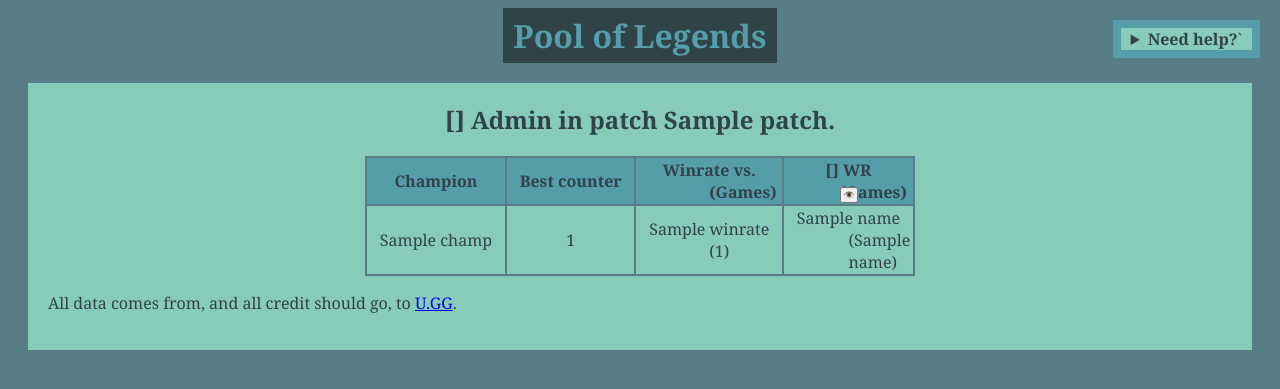
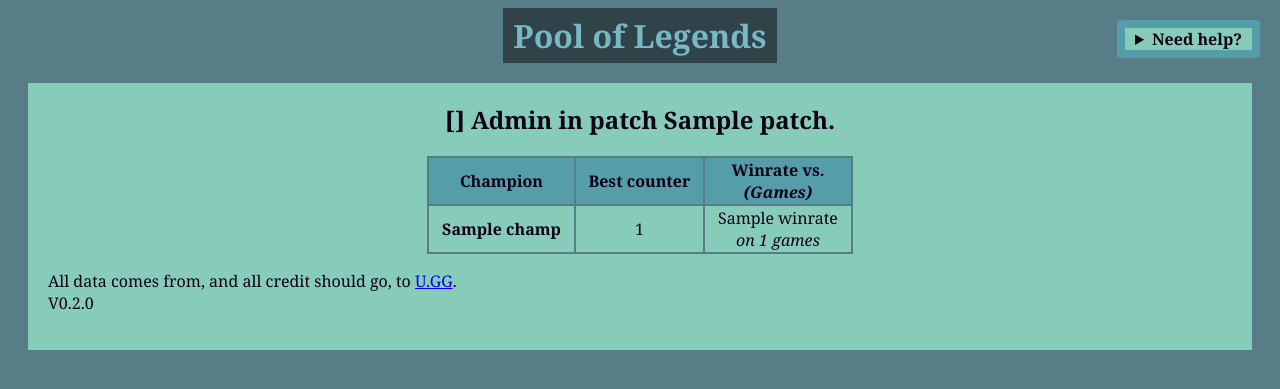
Before and after one commit to Cobran53/PoolOfLegends, a Flask app: template templates/results.html in a window 1280 px wide. Shown: the top 389 px of the page. Run offline with Flask 3, Linux system fonts and the light colour scheme; the template is opened without the code that fills it: most values are stand-ins (such as "Sample title", 1, 10 or a date in 2020).

Commit message:
to be continued... * sort ne marche plus * images? * view more btn doesn't work :(

```diff
--- a/app.py
+++ b/app.py
@@ -1,19 +1,22 @@
 from flask import Flask, render_template
 from bs4 import BeautifulSoup
 from selenium import webdriver
-from selenium.common.exceptions import NoSuchElementException
+from selenium.common.exceptions import NoSuchElementException, StaleElementReferenceException
 from selenium.webdriver.common.by import By
-from selenium.webdriver.support.select import Select
+from selenium.webdriver.support.wait import WebDriverWait
 from selenium.webdriver.support import expected_conditions as EC
 
 from selenium.webdriver.chrome.service import Service as ChromeService
 from webdriver_manager.chrome import ChromeDriverManager
+from selenium.webdriver.chrome.options import Options as ChromeOptions
 
 from selenium.webdriver.edge.service import Service as EdgeService
 from webdriver_manager.microsoft import EdgeChromiumDriverManager
+from selenium.webdriver.edge.options import Options as EdgeOptions
 
 from selenium.webdriver.firefox.service import Service as FirefoxService
 from webdriver_manager.firefox import GeckoDriverManager
+from selenium.webdriver.firefox.options import Options as FirefoxOptions
 
 import werkzeug  # server
 import os
@@ -26,9 +29,11 @@ headers = {"User-Agent": "Mozilla/5.0 (Windows NT 10.0; Win64; x64; rv:109.0) Ge
 
 browsers = {
     "Firefox": {'name': 'Firefox', 'driver': webdriver.Firefox, 'service': FirefoxService,
-                'manager': GeckoDriverManager},
-    "Chrome": {'name': 'Chrome', 'driver': webdriver.Chrome, 'service': ChromeService, 'manager': ChromeDriverManager},
-    "Edge": {'name': 'Edge', 'driver': webdriver.Edge, 'service': EdgeService, 'manager': EdgeChromiumDriverManager},
+                'manager': GeckoDriverManager, 'options': FirefoxOptions},
+    "Chrome": {'name': 'Chrome', 'driver': webdriver.Chrome, 'service': ChromeService,
+               'manager': ChromeDriverManager, 'options': ChromeOptions},
+    "Edge": {'name': 'Edge', 'driver': webdriver.Edge, 'service': EdgeService,
+             'manager': EdgeChromiumDriverManager, 'options': EdgeOptions},
 }
 driver = None
 
@@ -45,24 +50,31 @@ browsers_in_order_no_duplicates = []
 [browsers_in_order_no_duplicates.append(x) for x in browsers_in_order if x not in browsers_in_order_no_duplicates and
  x in ["Firefox", "Edge", "Chrome"]]
 
-# Parcourir chaque navigateur et essayer de l'initialiser
+# Iterate through each browser and try to initialize it
 for key in browsers_in_order_no_duplicates:
     browser = browsers[key]
     try:
-        service = browser['service'](browser['manager']().install())
+        options = browser['options']()
+        if config.getboolean("Browser Options", "show_images"):
+            # Add options to disable image loading
+            options.add_argument('--blink-settings=imagesEnabled=false')
+            options.set_preference('permissions.default.image', 2)
+            if browser['name'] == 'Edge':
+                options.use_chromium = True
+        service = browser['service'](browser['manager']().install(), options=options)
         driver = browser['driver'](service=service)
-        print(f"Navigateur {browser['name']} initialisé avec succès.")
-        break  # Sortir de la boucle si l'initialisation du navigateur est réussie
+        print(f"Successfully initialized {browser['name']} browser.")
+        break  # Exit the loop if browser initialization is successful
     except Exception as e:
-        print(f"Échec de l'initialisation du navigateur {browser['name']}: {e}")
+        print(f"Failed to initialize {browser['name']} browser: {e}")
 
-# Vérifier si un navigateur a été initialisé avec succès
+# Check if a browser was successfully initialized
 if driver is None:
-    print("Aucun navigateur compatible trouvé. Fermeture...")
+    print("No compatible browser found. Exiting...")
 else:
-    print("Driver connecté!")
-    driver.implicitly_wait(config["Wait Time"]["wait_time"])  # Si le driver ne trouve pas un truc, il attendra 5 sec
-    # Fermer le navigateur à la fermeture
+    cookies_wait_time = config.getfloat("Wait Time", "cookies_wait_time")
+    show_more_wait_time = config.getfloat("Wait Time", "show_more_wait_time")
+    # Quit the browser at exit
     atexit.register(lambda: driver.quit())
 
 if getattr(sys, 'frozen', False):
@@ -72,61 +84,74 @@ if getattr(sys, 'frozen', False):
 else:
     app = Flask(__name__)
 
+
 cookies_enabled = False
 
+
 def keep_only_numbers(string):
+    """Removes all characters except numbers and the decimal point from a string before returning it."""
     return re.sub(r'[^0-9.]', '', string)
 
 
 def get_champion_winrate(champion, role, patch=None):
-    """
-    Obtient un dictionnaire contenant un champion adverse, le winrate contre ce champion et son nombre de matchs.
-    :param patch:
-    :param champion:
-    :param role:
-    :return:
+    """Returns a dict contening for each enemy champion, the winrate against it and the nuimber of match.
+
+    patch should be written as 13_9 or 13_10. 13.9 or 13_09 won't work.
     """
     global cookies_enabled
-
+    champion = champion.lower()
     role = role.lower()
-    champion = champion.lower()
     try:
         assert role in ["top", "jungle", "middle", "adc", "support"]
     except AssertionError:
         print(role)
         raise
 
-    if patch:  # 13_10 not 13.10
+    if patch:  # 13_10, not 13.10
         url = f"https://u.gg/lol/champions/{champion}/counter?patch={patch}&role={role}"
     else:
         url = f"https://u.gg/lol/champions/{champion}/counter?role={role}"
-    print(url)
+    print("URL visited:", url)
     driver.get(url)
 
-    try:
-        if not cookies_enabled and EC.visibility_of_element_located((By.CLASS_NAME, "qc-cmp2-summary-buttons")):
-            buttons_cookies = driver.find_element(By.CLASS_NAME, "qc-cmp2-summary-buttons")
-            buttons = buttons_cookies.find_elements(By.TAG_NAME, "button")
-            cookies_enabled = False
-            driver.execute_script("arguments[0].click();", buttons[2])
-    except NoSuchElementException:
-        print("No cookies to accept")
-    except Exception as e:
-        print(e)
+    if not cookies_enabled:
+        try:
+            if WebDriverWait(driver, show_more_wait_time).until(
+                    EC.visibility_of_element_located((By.CLASS_NAME, "qc-cmp2-summary-buttons"))):
+                buttons_cookies = driver.find_element(By.CLASS_NAME, "qc-cmp2-summary-buttons")
+                buttons = buttons_cookies.find_elements(By.TAG_NAME, "button")
+                cookies_enabled = True
+                driver.execute_script("arguments[0].click();", buttons[2])
+        except NoSuchElementException as excep:
+            print("No cookies to accept. If it crashes, try making the wait time higher.")
+            print("The exception is :", excep)
+        except StaleElementReferenceException as excep:
+            print("There was something wrong. The cookies button isn't active anymore. Try reloading the page, "
+                  "or making the wait time higher.")
+            print("The exception is :", excep)
+        except Exception as excep:
+            print("An unknown exception happened. Here the message", excep, type(excep), sep="\n")
 
     try:
-        if EC.element_to_be_clickable((By.CLASS_NAME, "view-more-btn")):
+        if WebDriverWait(driver, show_more_wait_time).until(
+                EC.element_to_be_clickable((By.CLASS_NAME, "view-more-btn"))):
             button_show_more = driver.find_element(By.CLASS_NAME, "view-more-btn")
-            driver.execute_script("arguments[0].click();", button_show_more);
-    except NoSuchElementException:
-        print("No more champions to show")
-    except Exception as e:
-        print(e)
+            driver.execute_script("arguments[0].click();", button_show_more)
+    except NoSuchElementException as excep:
+        print("No more champions to show. This should only happen with extreme off meta picks. "
+              "If some data isn't found, try making the wait time higher.")
+        print("The exception is :", excep)
+    except StaleElementReferenceException as excep:
+        print("There was something wrong. The ShowMore button isn't active anymore. Try reloading the page, "
+              "or making the wait time higher.")
+        print("The exception is :", excep)
+    except Exception as excep:
+        print("An unknown exception happened. Here the message", excep, type(excep), sep="\n")
 
     soup = BeautifulSoup(driver.page_source, "lxml")
     try:
         counters_list = soup.find("div", class_="counters-list best-win-rate")
-    except:
+    except Exception:
         print(soup.prettify())
         raise
 
@@ -140,12 +165,16 @@ def get_champion_winrate(champion, role, patch=None):
 
 
 def get_pool_counters(pool, role, patch=None):
+    """
+    Return a list containing the best counter among the pool for every champion, along with the WR and games of
+    each pool champ.
+    """
     dict_winrates = {champ: get_champion_winrate(champ, role, patch) for champ in pool}
     list_champions = [set(dict_winrates[key].keys()) for key in dict_winrates.keys()]
     set_champions = set()
     for new_set in list_champions:
-        set_champions = set_champions | new_set  # ajoute le nouveau set de champions sans faire de doublons
-    all_champs = sorted(list(set_champions))  # pour être *sûr* qu'il n'y a pas de doublons
+        set_champions = set_champions | new_set  # add the new set of champions without duplicates
+    all_champs = sorted(list(set_champions))  # to be sure there isn't any duplicates
 
     table = []  # format: champ -> best_champ, best_winrate, best_number_of_games
     for champ in all_champs:
@@ -191,7 +220,7 @@ def home():
     return render_template("home.html", champs=champs)
 
 
-@app.route("/error")
+@app.route("/error", defaults={'exception': None})
 @app.errorhandler(werkzeug.exceptions.InternalServerError)
 def handle_internal_server_error(exception):
     return render_template("error.html", exception=str(exception))
--- a/static/styles.css
+++ b/static/styles.css
@@ -1,12 +1,13 @@
+/* Base rules*/
 body {
     font-family: "Georgia", serif;
     background-color: #577D86;
-    color: #2f4348;
+    color: rgb(10, 1, 22);
 }
 
 h1 {
     background-color: #2f4348;
-    color: #569DAA;
+    color: #76B8C4;
     width: fit-content;
     text-align: center;
     margin: auto;
@@ -17,13 +18,6 @@ h2 {
     margin-top: 0;
     text-align: center;
 
-}
-
-.container {
-    background-color: #87CBB9;
-    margin: 20px;
-    padding: 20px;
-    height: min(85vh, fit-content);
 }
 
 fieldset {
@@ -54,19 +48,34 @@ td, th {
     padding-left: 1vw;
 }
 
-.smol_button {
+summary {
+    font-weight: bold;
+}
+
+/* Layout Rules */
+.container {
+    background-color: #87CBB9;
+    margin: 20px;
+    padding: 20px;
+    height: min(85vh, fit-content);
+}
+
+/* Modules rules */
+
+.small-button {
     padding: 1px;
     font-size: xx-small;
     margin-left: 1px;
 }
 
-.aide {
+.help {
     z-index: 25;
     background: #87CBB9;
     text-align: right;
     position: fixed;
     display: flex;
     border: 8px solid #569DAA;
+    border-radius: 5% 5%;
     max-width: 25%;
     height: fit-content;
     top: 20px;
@@ -75,7 +84,7 @@ td, th {
     padding-left: 10px;
 }
 
-.aide button {
+.help button {
     width:100%;
 }
 
@@ -88,16 +97,14 @@ td, th {
     margin-left: 0;
 }
 
-summary {
-    font-weight: bold;
-}
 
-#summary-aide {
+
+#summary_help {
     text-align: left;
     font-weight: bolder;
 }
 
-.a_title {
+.a-title {
     all: unset;
 }
 
@@ -106,12 +113,15 @@ summary {
     text-align: center;
 }
 
-.table_empty_ul {
+.table-empty-ul {
     margin-top: 0;
     margin-bottom: 0;
 }
 
-.parentheses {
-    display: inline-block;
-    width: 0px;
+.number-of-games {
+    font-style: italic;
 }
+
+.champ {
+    font-weight: bold;
+}
--- a/templates/error.html
+++ b/templates/error.html
@@ -6,7 +6,7 @@
     <link rel="stylesheet" href="{{ url_for("static", filename="styles.css") }}"/>
 </head>
 <body>
-<h1><a class="a_title" href="{{ url_for("home") }}">Pool of Legends</a></h1>
+<h1><a class="a-title" href="{{ url_for("home") }}">Pool of Legends</a></h1>
 
 <div class="container">
     <h2>Hey! The internal server had an error. </h2>
@@ -17,7 +17,7 @@
             Try a more conventional champion.
         </li>
         <li>
-            If you inputed a custom patch, check your spelling. It should look like 13_9 or 13_10, with a underscore !
+            If you inputed a custom patch, check your spelling. It should look like 13_9 or 13_10, with an underscore !
             A patch can also be too old, so not on <a href="u.gg">U.GG</a> anymore. <i>(PBE is not supported by this program.)</i>
         </li>
         <li>
@@ -25,7 +25,7 @@
             in "custom". <i>(This is especially true if your pick is rare-ish: Karthus Bot, Seraphine Mid...)</i>
         </li>
         <li>
-            Check the puppet browser. It should have a mention like "Chrome/Edge is controlled by an program" or a robot
+            Check the puppet browser. It should have a mention like "Chrome/Edge is controlled by a program" or a robot
             icon in the search bar. If an error show up there, it's probably a U.GG problem. It could be fixed by simply
             reloading this page, or not. <a href="{{ url_for("page_credits") }}">Contact me</a> if the issue persists.
         </li>
--- a/templates/home.html
+++ b/templates/home.html
@@ -28,7 +28,7 @@
         }
     }
 </script>
-<h1><a class="a_title" href="{{ url_for("home") }}">Pool of Legends</a></h1>
+<h1><a class="a-title" href="{{ url_for("home") }}">Pool of Legends</a></h1>
 
 <div class="container">
     <fieldset>
@@ -78,6 +78,10 @@
     <div class="evaluate">
         <input id="evaluate" type="button" name="button" onclick="submit()" value="Evaluate">
     </div>
+    <p>
+        All data comes from, and all credit should go, to <a href="u.gg">U.GG</a>. <br>
+        V0.2.0
+    </p>
 </div>
 <script src="static/js/multi-input.js"></script>
 <script>
--- a/templates/results.html
+++ b/templates/results.html
@@ -14,7 +14,6 @@
 <body>
 <script>
     function sortTable(n, numerically = false) {
-        console.log(n)
         let table, rows, switching, i, x, y, shouldSwitch, dir, switchcount = 0;
         table = document.getElementById("table_pool_evaluation");
         switching = true;
@@ -24,11 +23,12 @@
             rows = table.rows;
             for (i = 1; i < (rows.length - 1); i++) {
                 shouldSwitch = false;
-                x = rows[i].getElementsByTagName("TD")[n].innerHTML.toLowerCase();
-                y = rows[i + 1].getElementsByTagName("TD")[n].innerHTML.toLowerCase();
+                x = rows[i].getElementsByTagName("TD")[n].innerHTML;
+                y = rows[i + 1].getElementsByTagName("TD")[n].innerHTML;
+                console.log(x, x.replace(/%.*/, ""))
                 if (numerically) {
-                   x = Number(removeParenthesesText(x.replace("%","").replace(" ","")));
-                   y = Number(removeParenthesesText(y.replace("%","").replace(" ","")));
+                   x = Number(x.replace(/%.*/, ""));
+                   y = Number(y.replace(/%.*/, ""));
                 }
                 if (dir === "asc") {
                     if (x > y) {
@@ -56,17 +56,12 @@
             }
         }
     }
-
-    function removeParenthesesText(inputString) {
-        const pattern = /\([^()]*\)/g;
-        return inputString.replace(pattern, '');
-    }
 </script>
 
-<h1><a class="a_title" href="{{ url_for("home") }}">Pool of Legends</a></h1>
-<div class="aide">
-    <details id="details_aide">
-        <summary id="summary-aide">
+<h1><a class="a-title" href="{{ url_for("home") }}">Pool of Legends</a></h1>
+<div class="help">
+    <details id="details_help">
+        <summary id="summary_help">
             Need help?
         </summary>
         <details class="click-here">
@@ -110,7 +105,7 @@
             </summary>
             See the <a href="{{ url_for("page_credits") }}">credits page</a> for contact info, and tell me what happened!
         </details>
-    </details>`
+    </details>
 </div>
 <div class="container">
     <h2>
@@ -141,16 +136,17 @@
         <tr id="table_headers_pool">
             <th id=0 onclick="sortTable(0)">Champion</th>
             <th id=1 onclick="sortTable(1)">Best counter</th>
-            <th id=2 onclick="sortTable(2, numerically=true)">Winrate vs. <br> <span class="parentheses">(Games)</span></th>
+            <th id=2 onclick="sortTable(2, numerically=true)">Winrate vs. <br> <span class="number-of-games">(Games)</span></th>
             <script>
                 let table_headers = document.getElementById("table_headers_pool")
                 let pool_WR;
                 let i = 3;
+                {% if pool|length > 1 %}
                     {% for pool_champ in pool %}
                         pool_WR = document.createElement('th');
                         pool_WR.setAttribute("id", (i).toString());
                         pool_WR.setAttribute("onclick", `sortTable(${i}, numerically=true)`);
-                    pool_WR.innerHTML = "{{ pool_champ }} WR <br> <span class='parentheses'>(Games)</span>";
+                        pool_WR.innerHTML = "{{ pool_champ }} WR <br> <span class='number-of-games'>(Games)</span>";
 
                         button_hide = document.createElement('input');
                         button_hide.setAttribute("id",`${i}.`)
@@ -165,31 +161,57 @@
                         table_headers.appendChild(pool_WR);
                         pool_WR.appendChild(button_hide);
                     {% endfor %}
+                {% endif %}
 
             </script>
         </tr>
         {% for champ, counter, winrate, number, infos_by_champ in pool_evaluation %}
-            <tr>
-                <td>{{ champ }}</td>
-                <td>{{ counter }}</td>
-                <td>{{ winrate }} <br> <span class="parentheses">({{ number }})</span></td>
+            <tr class="{{ counter }}">
+                <td class="champ">{{ champ }}</td>
+                <td class="counter">{{ counter }}</td>
+                <td class="winrate-games">
+                    {{ winrate }} <br>
+                    <span class="number-of-games">on {{ number }} games</span>
+                </td>
+                {% if pool|length > 1 %}
                     {% for pool_champ in pool %}
-                    <td>
+                        <td class="winrate-games">
                             {{ infos_by_champ[pool_champ][0] }}
-                        <br> <span class="parentheses">({{ infos_by_champ[pool_champ][1] }})</span>
+                            <br> <span class="number-of-games">on {{ infos_by_champ[pool_champ][1] }} games</span>
                         </td>
                     {% endfor %}
+                {% endif %}
             </tr>
         {% endfor %}
     </table>
-    <p>All data comes from, and all credit should go, to <a href="u.gg">U.GG</a>.</p>
+    <p>
+        All data comes from, and all credit should go, to <a href="u.gg">U.GG</a>. <br>
+        V0.2.0
+    </p>
 </div>
 <script>
+    window.onload = function() {
+        const number_colors = {{ pool|length }};
+        if (number_colors > 1) {
+            let list_of_colors = Array.from({length: number_colors},
+                (_, i) => `hsl(${Math.floor(360 * i / number_colors)},25%,50%)`);
+
+            let i = 0;
+            let styleElement = document.createElement('style');
+            {% for pool_champ in pool %}
+                styleElement.textContent += `.{{ pool_champ }} td { background-color: ${list_of_colors[i]}; }`;
+                i++;
+            {% endfor %}
+            document.head.appendChild(styleElement);
+        }
+    }
+
+
     function hide(event) {
         event.stopPropagation();
         const table = document.getElementById('table_pool_evaluation');
         let i = parseInt(event.currentTarget.id.replace(".",""))
-        table.item(i).style.visibility = "collapse";
+        table.getElementsByTagName('col').item(i).style.visibility = "collapse";
     }
     function ShowAll(){
         const table = document.getElementById('table_pool_evaluation');
```
Also changed, not shown: !config.ini (+9 -2 lines), run.py (+8 -1 lines), templates/credits.html (+13 -6 lines). Lines whose indentation alone changed are shown as unchanged.
